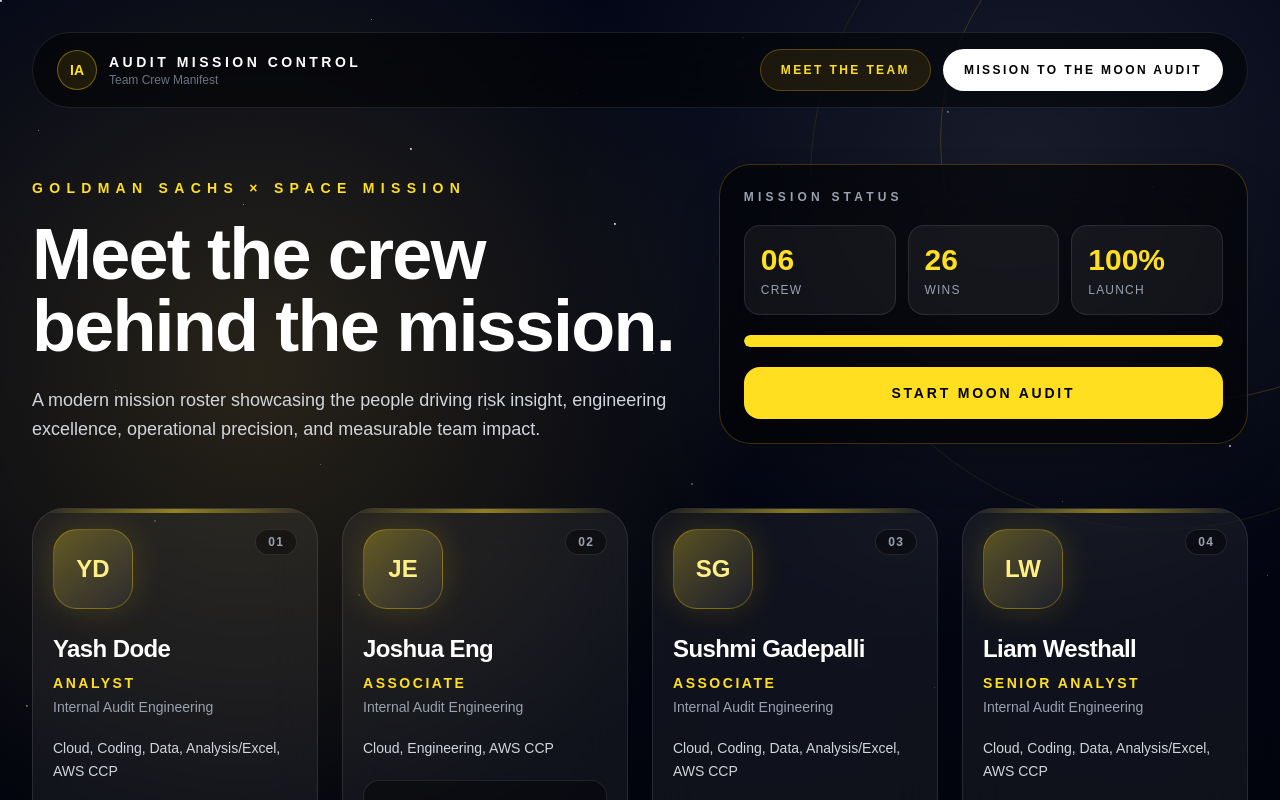
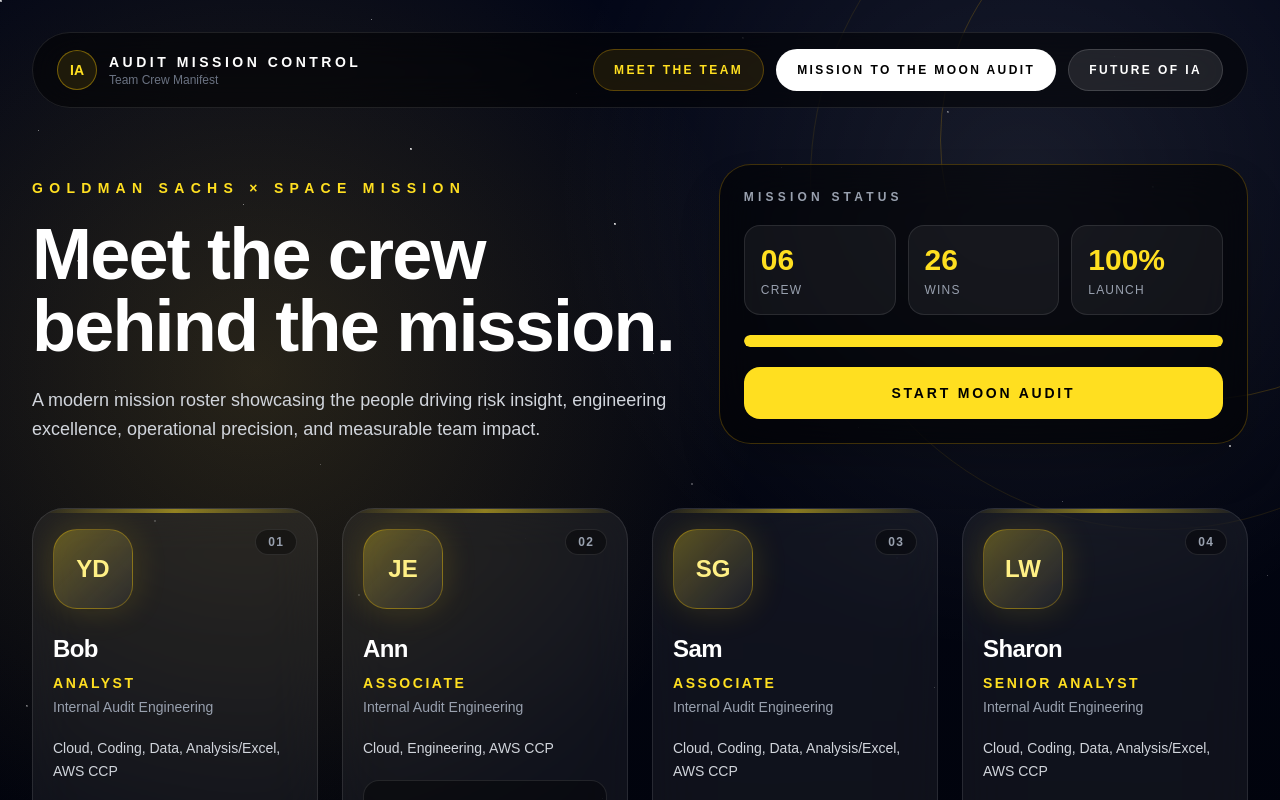
Before and after one commit to dodeyash/mission-control-site, a Next.js app: page / in a window 1280 px wide. Shown: the top 800 px of the page. Built offline with nearby package versions, Linux system fonts and the light colour scheme.

Commit message:
Update homepage stats

```diff
--- a/app/page.tsx
+++ b/app/page.tsx
@@ -1,6 +1,6 @@
 const teamMembers = [
   {
-    name: "Yash Dode",
+    name: "Bob",
     role: "Analyst",
     department: "Internal Audit Engineering",
     image: "YD",
@@ -12,7 +12,7 @@
     ],
   },
   {
-    name: "Joshua Eng",
+    name: "Ann",
     role: "Associate",
     department: "Internal Audit Engineering",
     image: "JE",
@@ -24,7 +24,7 @@
     ],
   },
   {
-    name: "Sushmi Gadepalli",
+    name: "Sam",
     role: "Associate",
     department: "Internal Audit Engineering",
     image: "SG",
@@ -36,7 +36,7 @@
     ],
   },
   {
-    name: "Liam Westhall",
+    name: "Sharon",
     role: "Senior Analyst",
     department: "Internal Audit Engineering",
     image: "LW",
@@ -48,7 +48,7 @@
     ],
   },
   {
-    name: "Jackson McEwan",
+    name: "Jackson",
     role: "Senior Analyst",
     department: "Internal Audit Engineering",
     image: "JM",
@@ -120,6 +120,13 @@
             className="rounded-full border border-white/15 bg-white px-5 py-3 text-xs font-black uppercase tracking-[0.2em] text-black transition hover:bg-gray-200"
           >
             Mission to the Moon Audit
+          </a>
+
+          <a
+            href="/future-of-ia"
+            className="rounded-full border border-white/15 bg-white/10 px-5 py-3 text-xs font-black uppercase tracking-[0.2em] text-white transition hover:bg-white hover:text-black"
+          >
+            Future of IA
           </a>
       </div>
         </nav>
```
Lines whose indentation alone changed are shown as unchanged.
